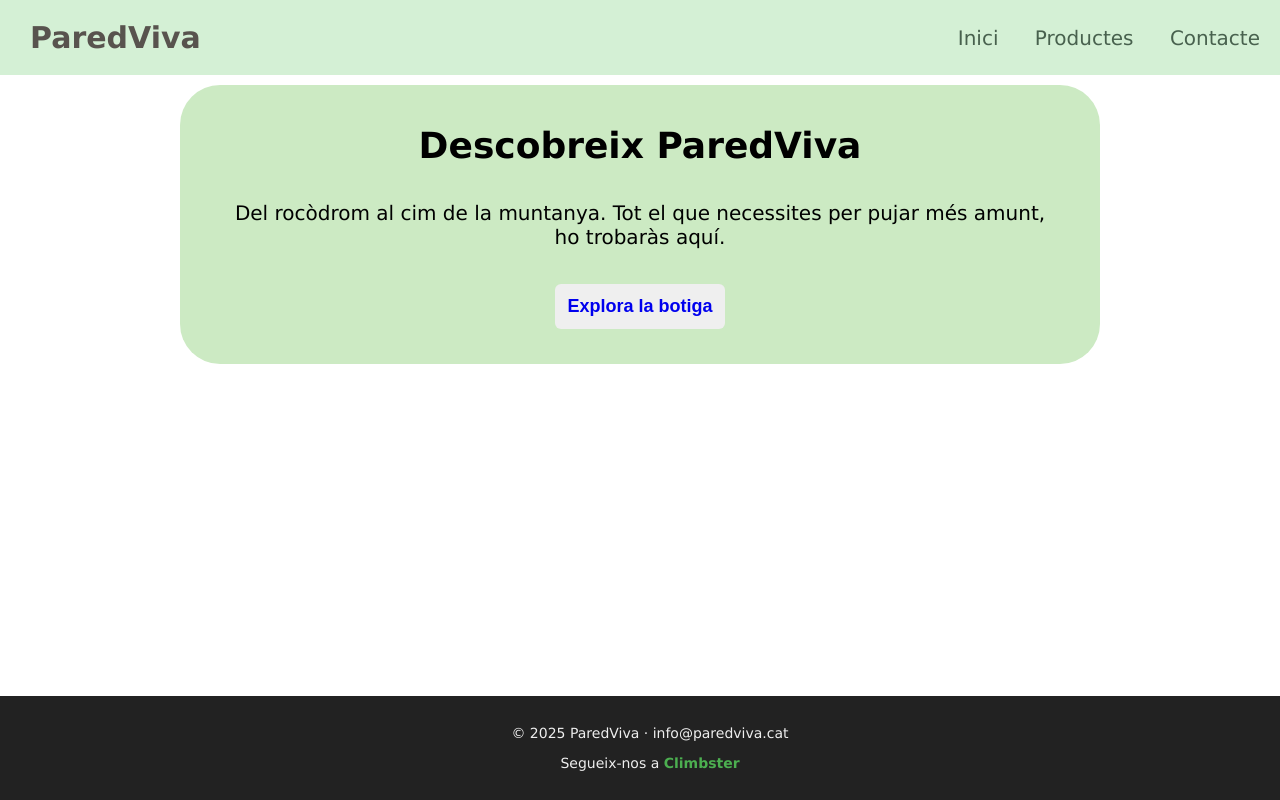
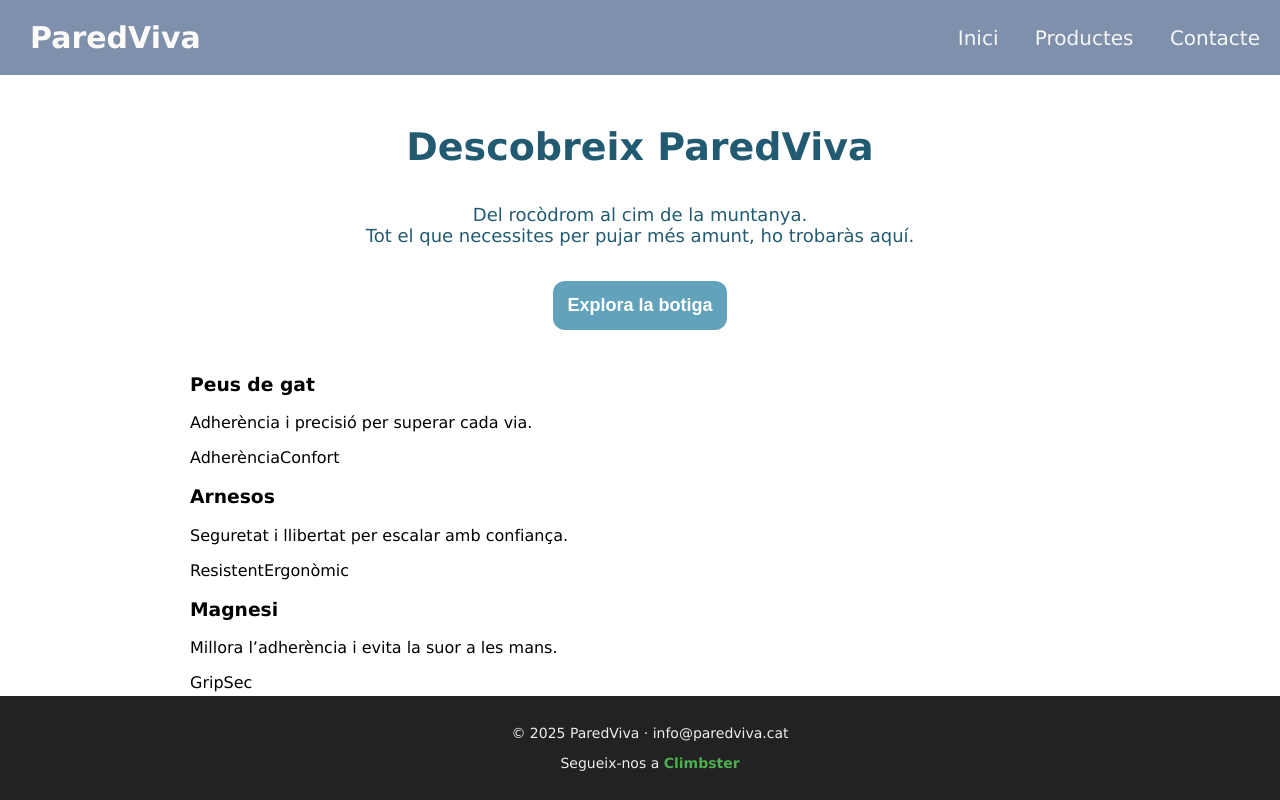
Before and after one commit to Atreb8/Exercici002-Mini-web-d-empresa, a plain HTML site: page DAM1M04-Exercici002/index.html in a window 1280 px wide. Drawn offline with Linux system fonts and the light colour scheme.

Commit message:
avanç index i retoc header

```diff
--- a/DAM1M04-Exercici002/global.css
+++ b/DAM1M04-Exercici002/global.css
@@ -14,10 +14,12 @@ header{
     display: flex;
     justify-content: space-between;
     align-items: center;
-    background-color: rgb(212, 240, 213);
+    background-color: rgb(127, 144, 172);
     font-size: 20px;
 }
-
+.marca{
+    font-size: 30px; color: rgb(253, 251, 250)
+}
 nav{
     margin-right: 35px;
 }
@@ -25,10 +27,10 @@ nav{
 nav a {
   margin: 0 15px;
   text-decoration: none;
-  color: rgb(72, 97, 78);
+  color: rgb(245, 247, 246);
 }
 .link:hover{
-    color:rgb(199, 116, 51);
+    color:rgb(31, 45, 110);
     cursor: pointer;
     text-decoration: underline;
 }
--- a/DAM1M04-Exercici002/index.html
+++ b/DAM1M04-Exercici002/index.html
@@ -6,7 +6,7 @@
   <link rel="stylesheet" href="global.css">
   <style>
     .contenidor{
-        background-color: #cceac3;
+        background-color: #ffffff;
         margin:auto;
         max-width: 900px;
         border-radius: 40px;
@@ -19,21 +19,25 @@
         text-align: center;
     }
     .presentacio h1{
-        font-size: 36px;
+        font-size: 38px;
         margin: 30px 0;
+        color: #225b71;
     }
     .presentacio p {
-        font-size: 20px;
+        font-size: 18px;
         margin: 35px;
+        color: #225b71;
 
     }
     .presentacio button{
         font-size: 18px;
+        background-color: #63a2bb;
         font-weight: bold;
         margin-bottom: 25px;
-        padding: 12px;
+        padding: 14px;
         border: none;
-        border-radius: 6px;
+        border-color: #ffffff;
+        border-radius: 12px;
         cursor: pointer;
         transition: transform 0.2s ease;
     }
@@ -44,13 +48,14 @@
 
     a{
         text-decoration: none;
+        color: #ffffff;
     }
 
   </style>
 </head>
 <body>
   <header>
-    <div style="font-size: 30px; color: rgb(88, 83, 78);"><strong>ParedViva</strong></div>
+    <div class="marca"><strong>ParedViva</strong></div>
     <nav>
       <a href="index.html"class="link">Inici</a>
       <a href="productes.html"class="link">Productes</a>
@@ -60,8 +65,27 @@
   <main class="contenidor">
     <div class="presentacio">
         <h1>Descobreix ParedViva</h1>
-        <p>Del rocòdrom al cim de la muntanya. Tot el que necessites per pujar més amunt, ho trobaràs aquí.</p>
+        <p>Del rocòdrom al cim de la muntanya. <br>Tot el que necessites per pujar més amunt, ho trobaràs aquí.</p>
         <button><a href="productes.html">Explora la botiga</a> </button>
+    </div>
+    <div class="seccions">
+        <div class="carta">
+          <h3>Peus de gat</h3>
+          <p>Adherència i precisió per superar cada via.</p>
+          <span>Adherència</span><span>Confort</span>
+        </div>
+
+        <div class="carta">
+          <h3>Arnesos</h3>
+          <p>Seguretat i llibertat per escalar amb confiança.</p>
+          <span>Resistent</span><span>Ergonòmic</span>
+        </div>
+
+        <div class="carta">
+          <h3>Magnesi</h3>
+          <p>Millora l’adherència i evita la suor a les mans.</p>
+          <span>Grip</span><span>Sec</span>
+        </div>
     </div>
 
   </main>
```
Also changed, not shown: DAM1M04-Exercici002/contacte.html (+1 -1 lines), DAM1M04-Exercici002/productes.html (+1 -1 lines).
